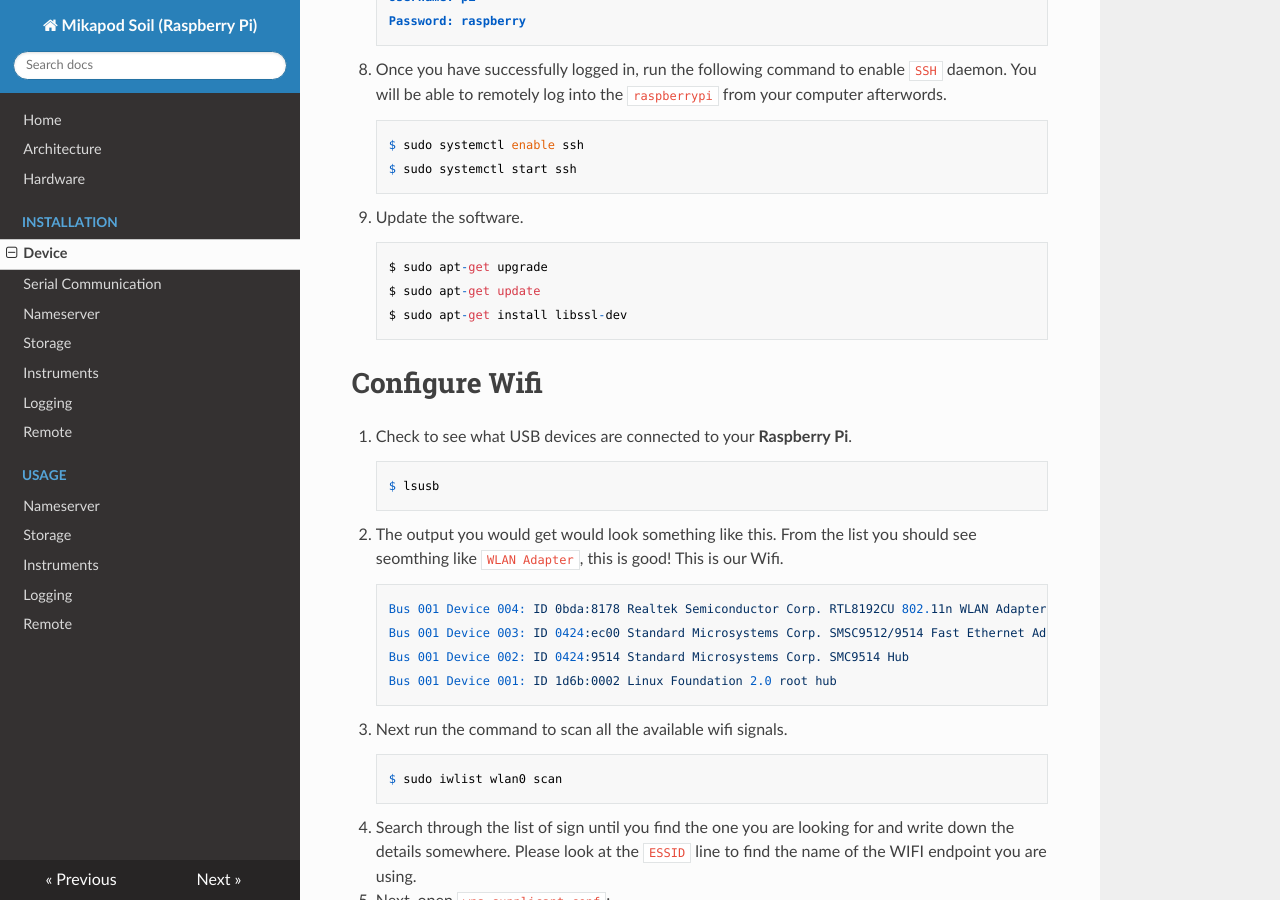
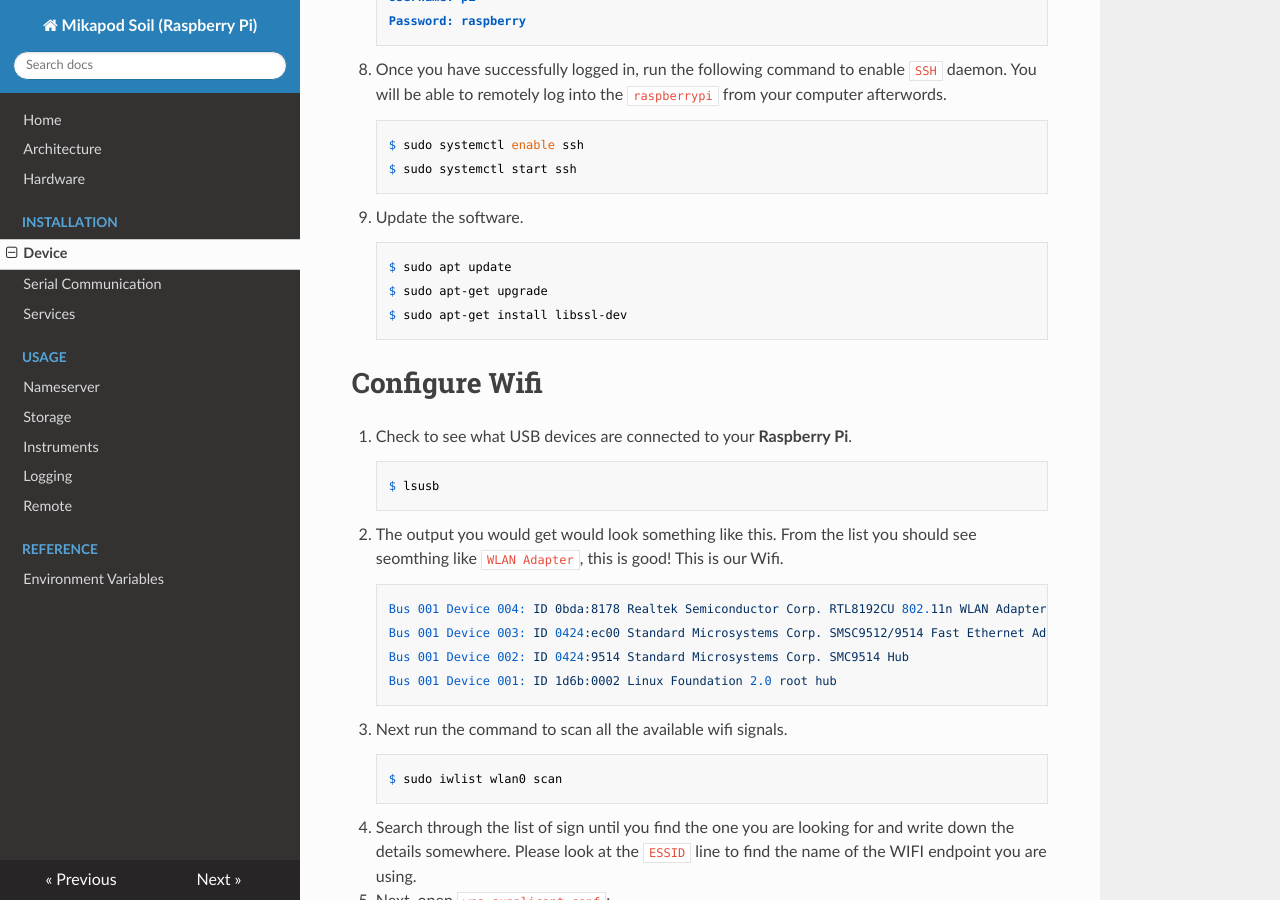
Before and after one commit to mikaponics/mikapod-soil-rpi, an MkDocs documentation site: the page built from docs/installation/device.md, in a window 1280 px wide and 900 px high, scrolled down 2261 px. Built offline with MkDocs 1.6.1, drawn with Linux system fonts in a browser that asks for light colours; nearby versions of some CDN libraries; some of the changed text lies outside the part shown.

Commit message:
Latest progress and updates.

```diff
--- a/docs/installation/device.md
+++ b/docs/installation/device.md
@@ -37,8 +37,8 @@ Please note these instructions were made from MacOS.
 
 9. Update the software.
 
+        $ sudo apt update
         $ sudo apt-get upgrade
-        $ sudo apt-get update
         $ sudo apt-get install libssl-dev
 
 
--- a/mkdocs.yml
+++ b/mkdocs.yml
@@ -6,15 +6,13 @@ nav:
     - Installation:
         - Device: installation/device.md
         - Serial Communication: installation/serial_communication.md
-        - Nameserver: installation/nameserver.md
-        - Storage: installation/storage.md
-        - Instruments: installation/instruments.md
-        - Logging: installation/logging.md
-        - Remote: installation/remote.md
+        - Services: installation/services.md
     - Usage:
         - Nameserver: usage/nameserver.md
         - Storage: usage/storage.md
         - Instruments: usage/instruments.md
         - Logging: usage/logging.md
         - Remote: usage/remote.md
+    - Reference:
+        - Environment Variables: reference/environment_variables.md
 theme: readthedocs
```
Also changed, not shown: other parts of docs/installation/device.md (+5 -0 lines), docs/installation/instruments.md (deleted, +0 -27 lines), docs/installation/logging.md (deleted, +0 -25 lines), docs/installation/nameserver.md (deleted, +0 -31 lines), docs/installation/remote.md (deleted, +0 -29 lines), docs/installation/services.md (added, +128 -0 lines), docs/installation/storage.md (deleted, +0 -35 lines), docs/reference/environment_variables.md (added, +24 -0 lines).
